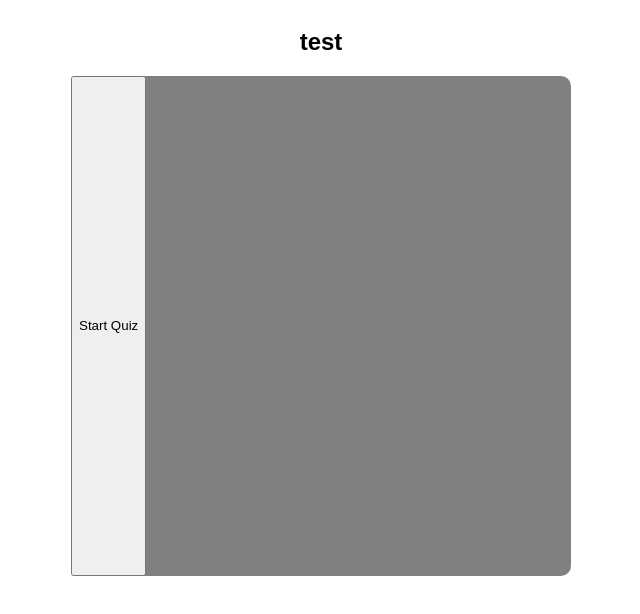
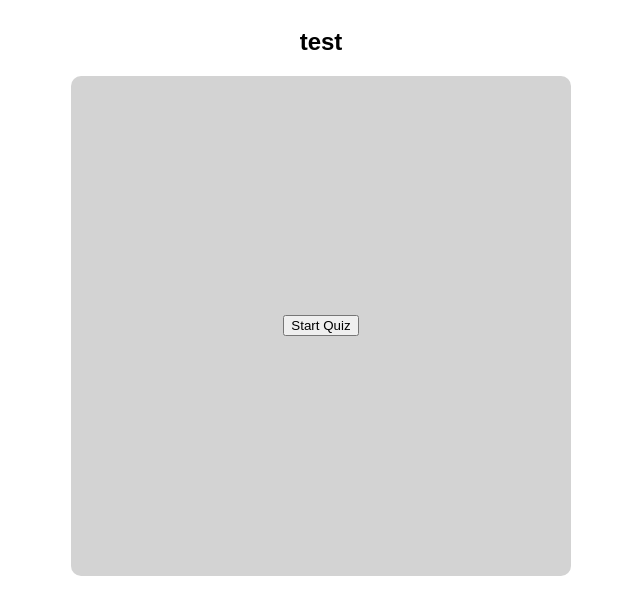
Before and after one commit to andydangit/React-Advance-Topic, a React (Create React App) app: page / in a window 1280 px wide. Shown: the top 614 px of the page, without its empty margins (319-959 px from the left). Built offline with nearby package versions, Linux system fonts and the light colour scheme.

Commit message:
added flex to menu

```diff
--- a/src/App/App.css
+++ b/src/App/App.css
@@ -10,6 +10,9 @@
   width: 500px;
   height: 500px;
   border-radius: 10px;
-  background-color: gray;
+  background-color: lightgray;
   display: flex;
+  flex-direction: column;
+  justify-content: center;
+  align-items: center;
 }
```
